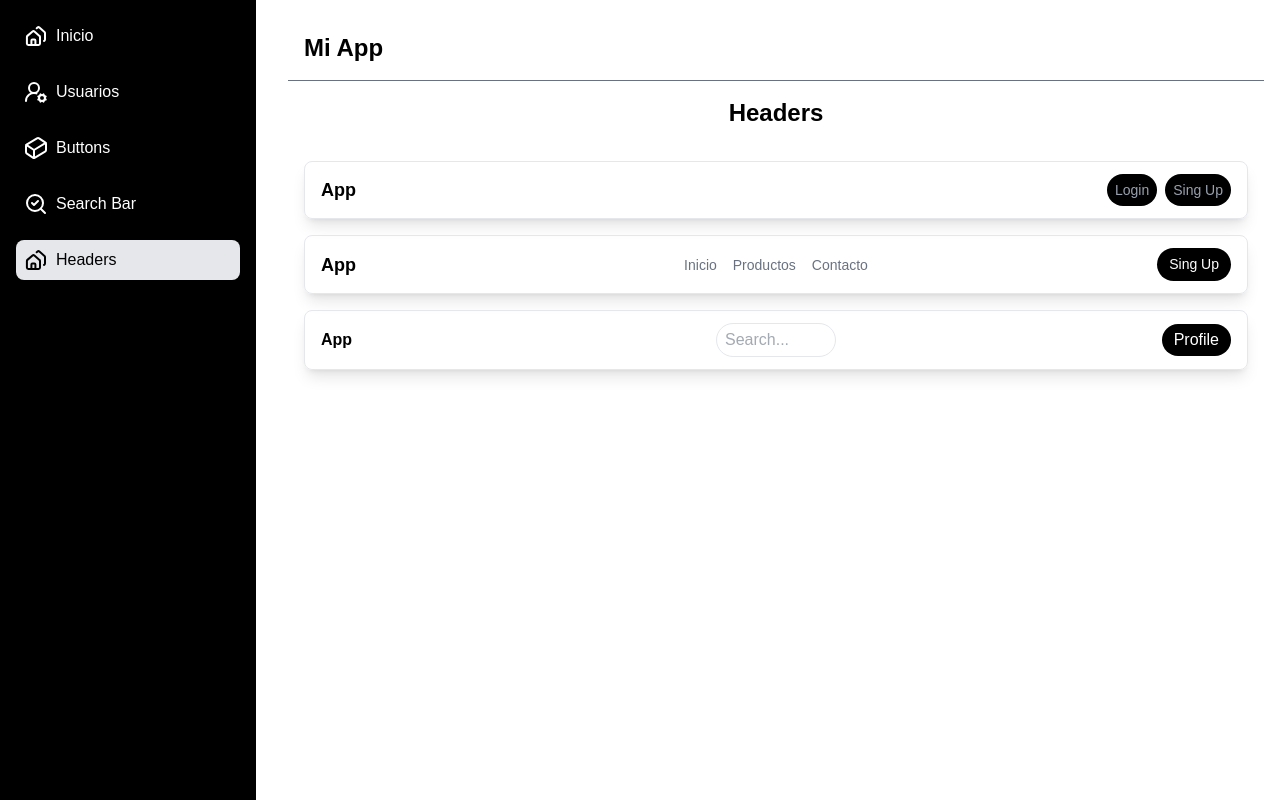
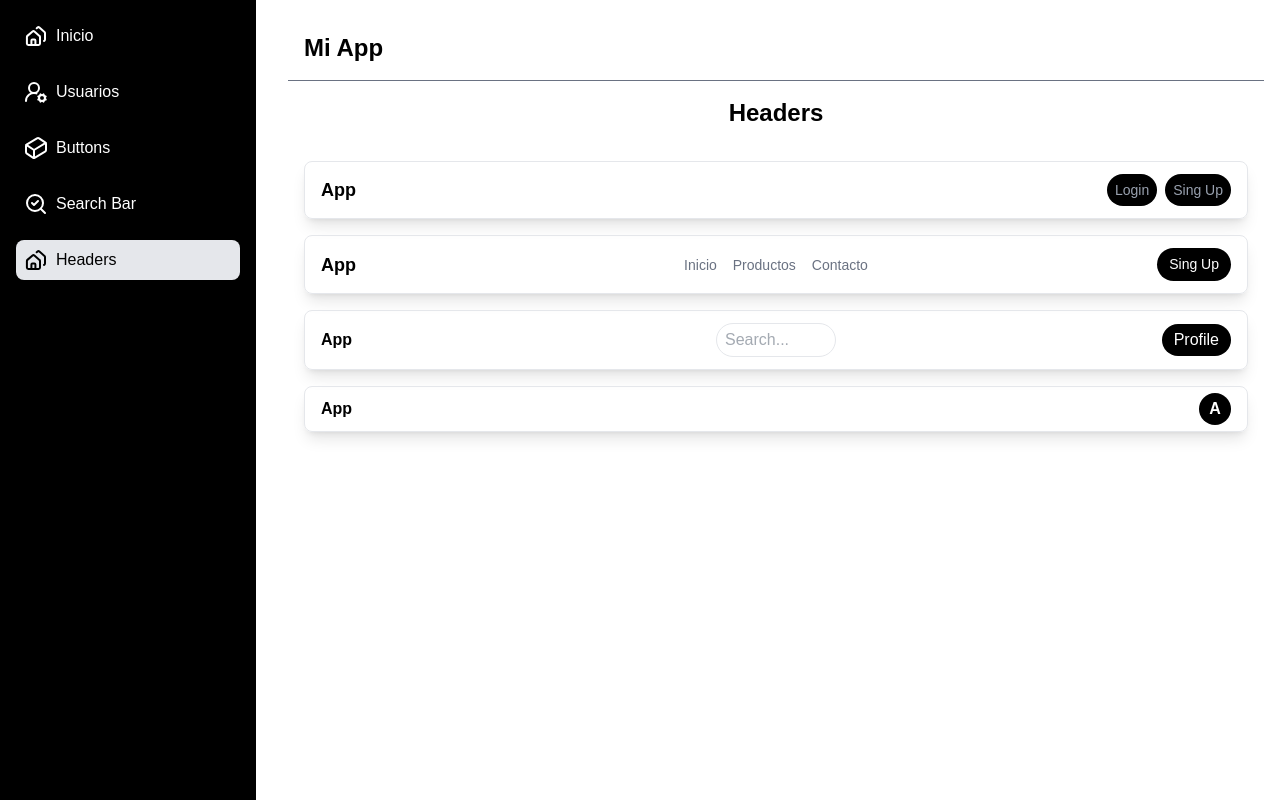
Before and after one commit to alejandro-v02/PixelCraft, a React (Vite) app: page / in a window 1280 px wide. Both pictures are taken after a click on the element "Headers". Built offline with nearby package versions, Linux system fonts and the light colour scheme.

Commit message:
Add user dropdown menu header with avatar

```diff
--- a/src/modules/Headers.jsx
+++ b/src/modules/Headers.jsx
@@ -1,4 +1,8 @@
+import { useState } from "react";
+
 function Headers(){
+    //header con dropdown de usuario
+    const [menuOpen,setMenuOpen] = useState(false);
     return(
         <div>
             <div className="flex justify-center items-center text-center" >
@@ -48,6 +52,21 @@ function Headers(){
                     </div>
                 </div>
 
+                <div className="flex justify-between px-4 py-1.5 items-center border border-gray-200 rounded-lg shadow-lg relative">
+                    <h3 className="font-bold text-[16px]" >App</h3>
+                    <button
+                    onClick={() => setMenuOpen(!menuOpen)}
+                    className="flex items-center w-8 h-8 rounded-full bg-black text-white justify-center font-bold gap-2 cursor-pointer">
+                        A</button>
+                    {menuOpen && (
+                        <div className="absolute top-full right-0 mt-2 w-40 bg-white border border-gray-200 rounded-lg shadow-lg overflow-hidden">
+                            <a href="#" className="block px-4 py-2 text-sm hover:bg-gray-100 transition-colors duration-500" >Perfil</a>
+                            <a href="#" className="block px-4 py-2 text-sm hover:bg-gray-100 transition-colors duration-500" >Configuracion</a>
+                            <a href="#" className="block px-4 py-2 text-sm  hover:bg-gray-100 transition-colors duration-500" >Cerrar Sesion</a>
+                        </div>
+                    )}
+                </div>
+
             </div>
         </div>
     )
```
